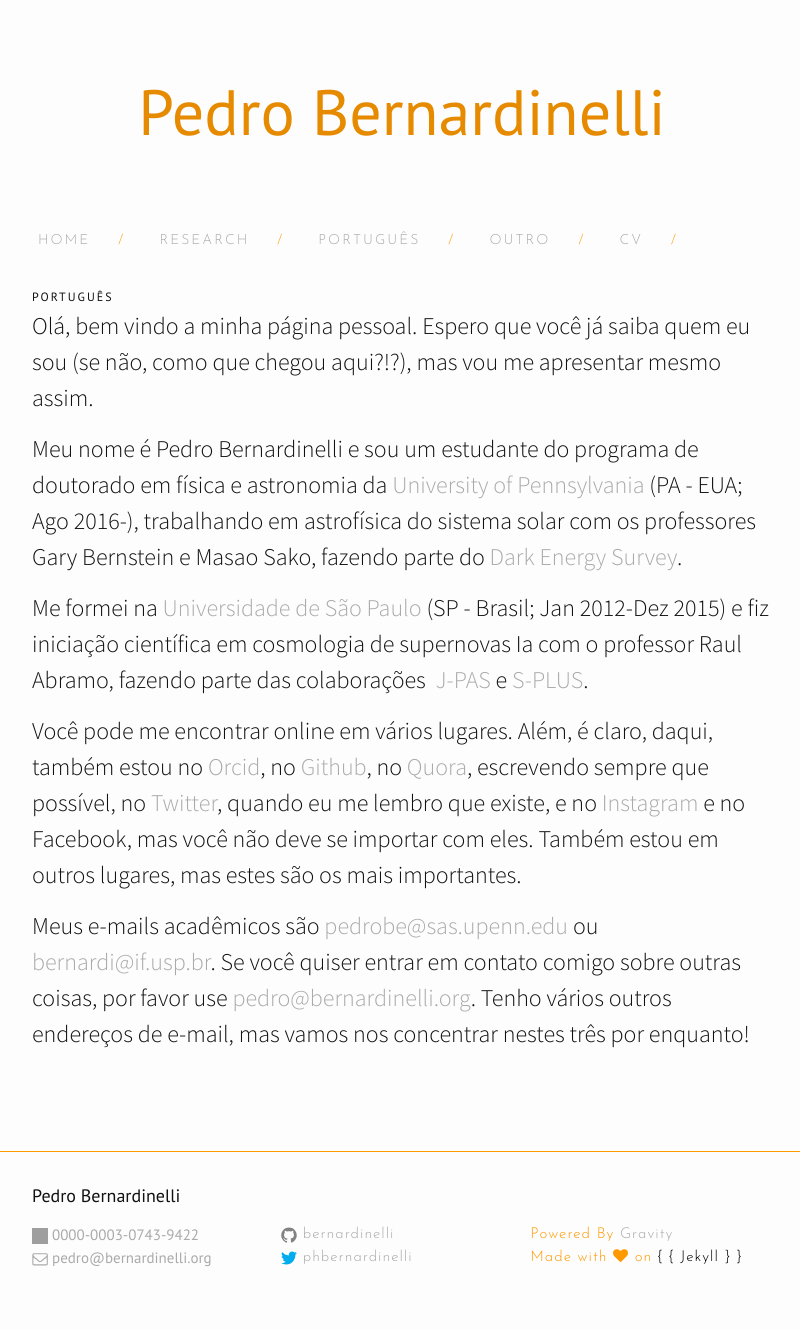
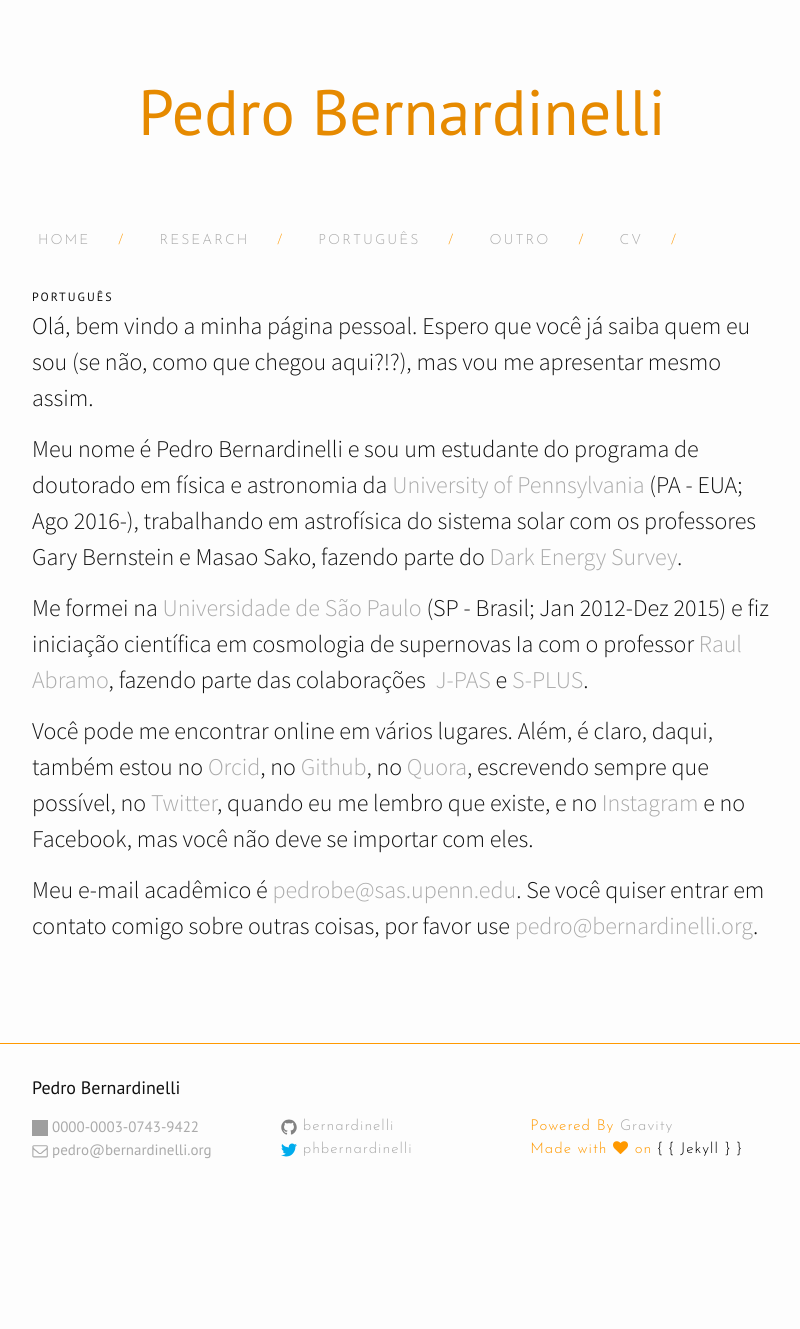
Before and after one commit to bernardinelli/bernardinelli.github.io, a Jekyll site: the page built from index05-portugues.md, in a window 1280 px wide. Shown: the whole page, without its empty margins (238-1038 px from the left). Built offline with Jekyll 4.4.1, drawn with Linux system fonts in a browser that asks for light colours; nearby versions of some CDN libraries; after the commit the page ends 1221 px from its top, so only the background shows below that; grey boxes are pictures that could not be loaded.

Commit message:
Minor uogrades

```diff
--- a/index05-portugues.md
+++ b/index05-portugues.md
@@ -8,9 +8,9 @@ Olá, bem vindo a minha página pessoal. Espero que você já saiba quem eu sou
 
 Meu nome é Pedro Bernardinelli e sou um estudante do programa de doutorado em física e astronomia da [University of Pennsylvania](https://www.physics.upenn.edu/people/graduate-students/pedro-henrique-bernardinelli) (PA - EUA; Ago 2016-), trabalhando em astrofísica do sistema solar com os professores Gary Bernstein e Masao Sako, fazendo parte do [Dark Energy Survey](https://www.darkenergysurvey.org).
 
-Me formei na [Universidade de São Paulo](http://portal.if.usp.br/ifusp/pt-br/users/bernardi) (SP - Brasil; Jan 2012-Dez 2015) e fiz iniciação científica em cosmologia de supernovas Ia com o professor Raul Abramo, fazendo parte das colaborações  [J-PAS](http://j-pas.org/ "Javalambre Physics of the Accelerating Universe Astrophysical Survey") e [S-PLUS](http://www.iag.usp.br/labcosmos/en/s-plus/ "Southern Photometric Local Universe Survey").
+Me formei na [Universidade de São Paulo](http://portal.if.usp.br/ifusp/pt-br/users/bernardi) (SP - Brasil; Jan 2012-Dez 2015) e fiz iniciação científica em cosmologia de supernovas Ia com o professor [Raul Abramo](http://fma.if.usp.br/~abramo/), fazendo parte das colaborações  [J-PAS](http://j-pas.org/ "Javalambre Physics of the Accelerating Universe Astrophysical Survey") e [S-PLUS](http://www.iag.usp.br/labcosmos/en/s-plus/ "Southern Photometric Local Universe Survey").
 
 Você pode me encontrar online em vários lugares. Além, é claro, daqui, também estou no [Orcid](https://orcid.org/0000-0003-0743-9422
- "Orcid ID"), no [Github](https://github.com/bernardinelli "Pedro Bernardinelli"), no [Quora](https://www.quora.com/profile/Pedro-Henrique-Bernardinelli "Pedro Bernardinelli"), escrevendo sempre que possível, no [Twitter](https://twitter.com/phbernardinelli), quando eu me lembro que existe, e no [Instagram](https://www.instagram.com/pedrohbernardinelli/) e no Facebook, mas você não deve se importar com eles. Também estou em outros lugares, mas estes são os mais importantes.
+ "Orcid ID"), no [Github](https://github.com/bernardinelli "Pedro Bernardinelli"), no [Quora](https://www.quora.com/profile/Pedro-Henrique-Bernardinelli "Pedro Bernardinelli"), escrevendo sempre que possível, no [Twitter](https://twitter.com/phbernardinelli), quando eu me lembro que existe, e no [Instagram](https://www.instagram.com/pedrohbernardinelli/) e no Facebook, mas você não deve se importar com eles.
 
-Meus e-mails acadêmicos são <pedrobe@sas.upenn.edu> ou <bernardi@if.usp.br>. Se você quiser entrar em contato comigo sobre outras coisas, por favor use <pedro@bernardinelli.org>. Tenho vários outros endereços de e-mail, mas vamos nos concentrar nestes três por enquanto!
+Meu e-mail acadêmico é <pedrobe@sas.upenn.edu>. Se você quiser entrar em contato comigo sobre outras coisas, por favor use <pedro@bernardinelli.org>.
```
Also changed, not shown: index.md (+2 -2 lines), index01-research.md (+1 -1 lines).
